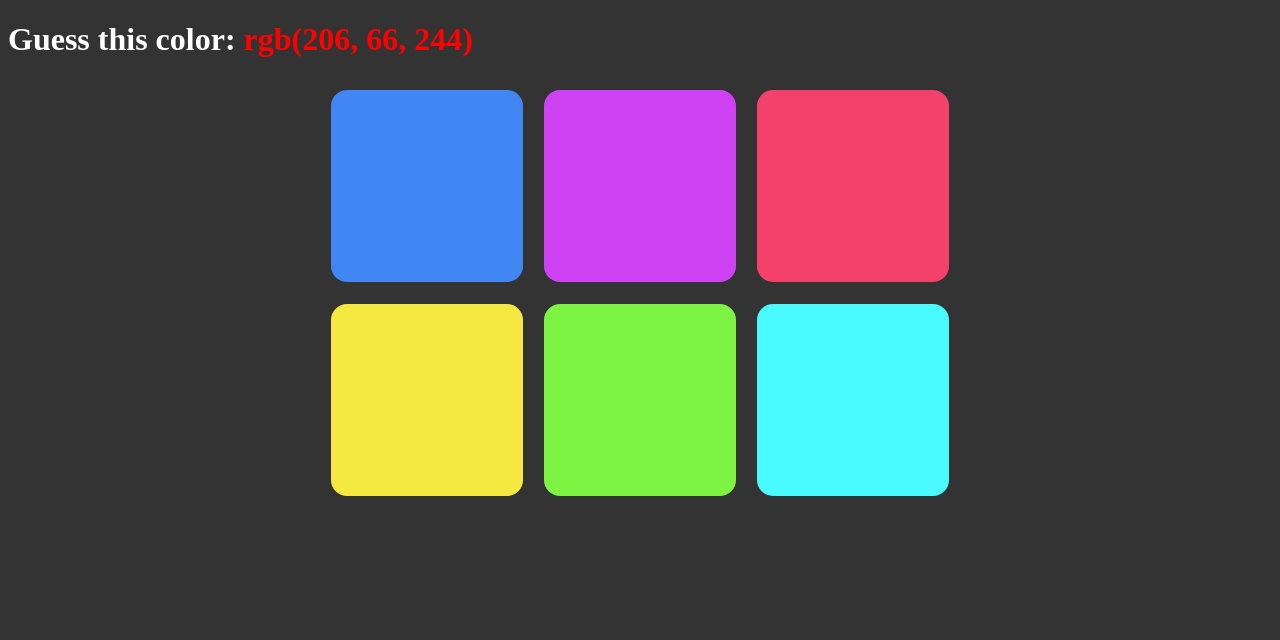
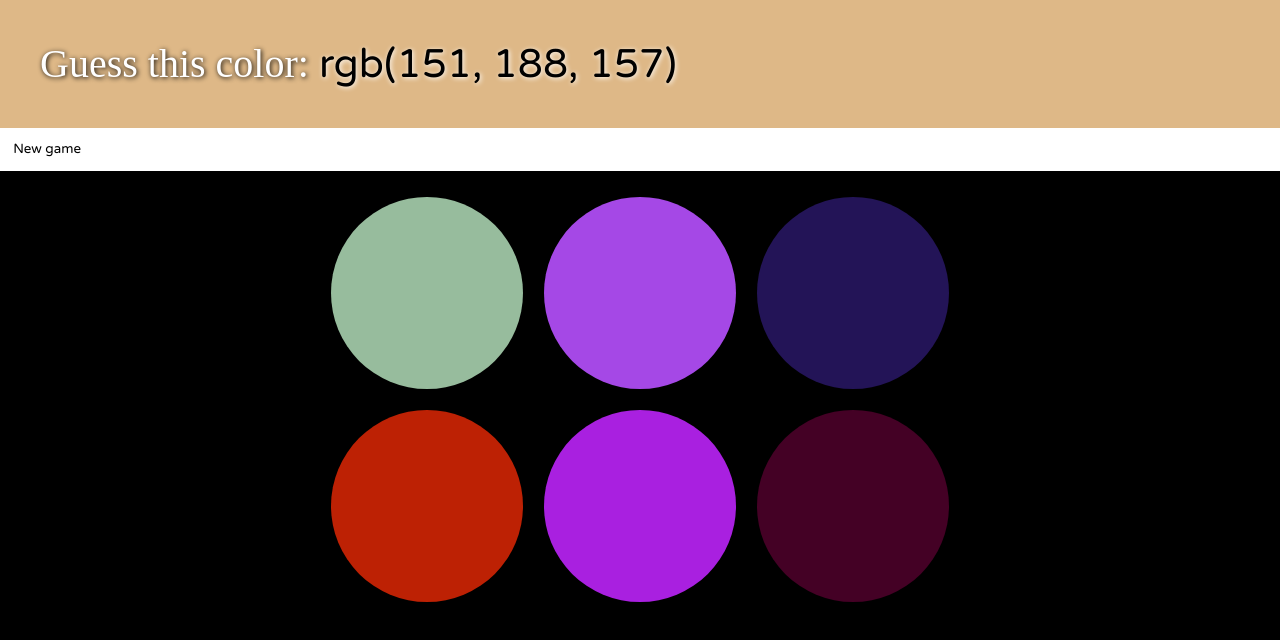
Before and after one commit to MAYiXA/color-game, a website: page index.html in a window 1280 px wide. Drawn offline with Linux system fonts and the light colour scheme; a web font is replaced by a local one.

Commit message:
Adjusted js + changed design

```diff
--- a/index.html
+++ b/index.html
@@ -6,22 +6,24 @@
     <meta http-equiv="X-UA-Compatible" content="ie=edge">
 
     <link rel="icon" type="image/png" href="colors.png">
-    <link rel="stylesheet" href="style.css">
+    <link href="https://fonts.googleapis.com/css?family=Knewave|Varela+Round" rel="stylesheet">
+    <link href="style.css" rel="stylesheet">
     <title>Color Game | coded by Emma Borghult</title>
 </head>
 <body>
     <h1>Guess this color: <span id="color-display"></span></h1>
     <nav>
+        <button id="new">New game</button>
         <span id="result"></span>
     </nav>
-    <div class="container">
-        <div class="square"></div>
-        <div class="square"></div>
-        <div class="square"></div>
-        <div class="square"></div>
-        <div class="square"></div>
-        <div class="square"></div>
-    </div>
+    <section class="container">
+        <div class="circles"></div>
+        <div class="circles"></div>
+        <div class="circles"></div>
+        <div class="circles"></div>
+        <div class="circles"></div>
+        <div class="circles"></div>
+    </section>
     <script src="script.js"></script>
 </body>
 </html>
--- a/script.js
+++ b/script.js
@@ -1,44 +1,57 @@
-const colors = [
-  'rgb(66, 134, 244)',
-  'rgb(206, 66, 244)',
-  'rgb(244, 65, 107)',
-  'rgb(244, 232, 65)',
-  'rgb(124, 244, 65)',
-  'rgb(73, 251, 255)',
-];
-
-const squares = document.querySelectorAll('.square');
+const circles = document.querySelectorAll('.circles');
 const colorDisplay = document.querySelector('#color-display');
 const msgDisplay = document.querySelector('#result');
-const randomColor = (() => {
+const h1 = document.querySelector('h1');
+
+const randomColor = () => {
+  const r = Math.floor(Math.random() * 256);
+  const g = Math.floor(Math.random() * 256);
+  const b = Math.floor(Math.random() * 256);
+  return `rgb(${r}, ${g}, ${b})`;
+};
+
+const generateRandomColors = ((num) => {
+  const arr = [];
+  for (let j = 0; j < num; j += 1) {
+    arr.push(randomColor());
+  }
+  return arr;
+});
+
+const colors = generateRandomColors(6);
+
+function pickColor() {
   const random = Math.floor(Math.random() * colors.length);
   return colors[random];
-});
-const secretColor = randomColor();
+}
 
-colorDisplay.textContent = secretColor;
+const pickedColor = pickColor();
 
-for (let i = 0; i < squares.length; i += 1) {
+const changeColor = (color) => {
+  for (let w = 0; w < circles.length; w += 1) {
+    circles[w].style.backgroundColor = color;
+  }
+};
+
+colorDisplay.textContent = pickedColor;
+
+for (let i = 0; i < circles.length; i += 1) {
   // inital colors for the squares
-  squares[i].style.backgroundColor = colors[i];
+  circles[i].style.backgroundColor = colors[i];
 
   // click listeners
-  squares[i].addEventListener('click', () => {
+  circles[i].addEventListener('click', () => {
     // get color of picked square
-    const clickedColor = squares[i].style.backgroundColor;
+    const clickedColor = circles[i].style.backgroundColor;
 
     // compare color to pickedColor
-    if (clickedColor === secretColor) {
+    if (clickedColor === pickedColor) {
       msgDisplay.textContent = 'YAY! YOU GOT IT RIGHT!';
-      const changeColor = (color) => {
-        for (let w = 0; w < squares.length; w += 1) {
-          squares[w].style.backgroundColor = color;
-        }
-      };
       changeColor(clickedColor);
+      h1.style.backgroundColor = clickedColor;
     } else {
       msgDisplay.textContent = 'Nope. Try again!';
-      squares[i].style.backgroundColor = '#333';
+      circles[i].style.backgroundColor = 'black';
     }
   });
 }
--- a/style.scss
+++ b/style.scss
@@ -1,30 +1,68 @@
 // colors
-$grey: #333;
+$bg: black;
+$default: white;
+$banner: BurlyWood;
+$button: #ba996f;
+
+// fonts
+$painted: 'Knewave';
+$sans: 'Varela Round';
 
 body {
-    background-color: $grey;
+    background-color: $bg;
+    margin: 0;
+    font-family: $sans;
 }
+
 h1 {
-    color: white;
+    margin: 0;
+    padding: 1em;
+    color: $default;
+    background-color: $banner;
+    font-family: $painted;
+    font-weight: 400;
+    font-size: 2.5em;
+    text-shadow: 1px 1px 5px black;
     #color-display {
-        color: red;
+        color: black;
+        font-family: $sans;
+        text-shadow: 1px 1px 5px $default;
     }
 }
+
 nav {
+    background-color: $default;
+    font-size: .9em;
+    #new {
+        background-color: inherit;
+        border: none;
+        font-family: $sans;
+        padding: 1em;
+        &:active,
+        &:focus {
+            font-weight: 600;
+        }
+        &:hover {
+            background-color: $button;
+            color: $default;
+        }
+    }
     #result {
-        color: white;
+        padding: 1em;
+        font-weight: 600;
     }
 }
+
 .container {
-    margin: 0 auto;
+    margin: 1em auto;
     display: flex;
     flex-flow: row wrap;
     max-width: 40em;
-    .square {
+    .circles {
         width: 30%;
         margin: 1.66%;
-        background-color: purple;
+        background-color: $default;
         padding-bottom: 30%;
-        border-radius: 1em;
+        border-radius: 50%;
     }
 }
```
Also changed, not shown: style.css, 1 other file.
